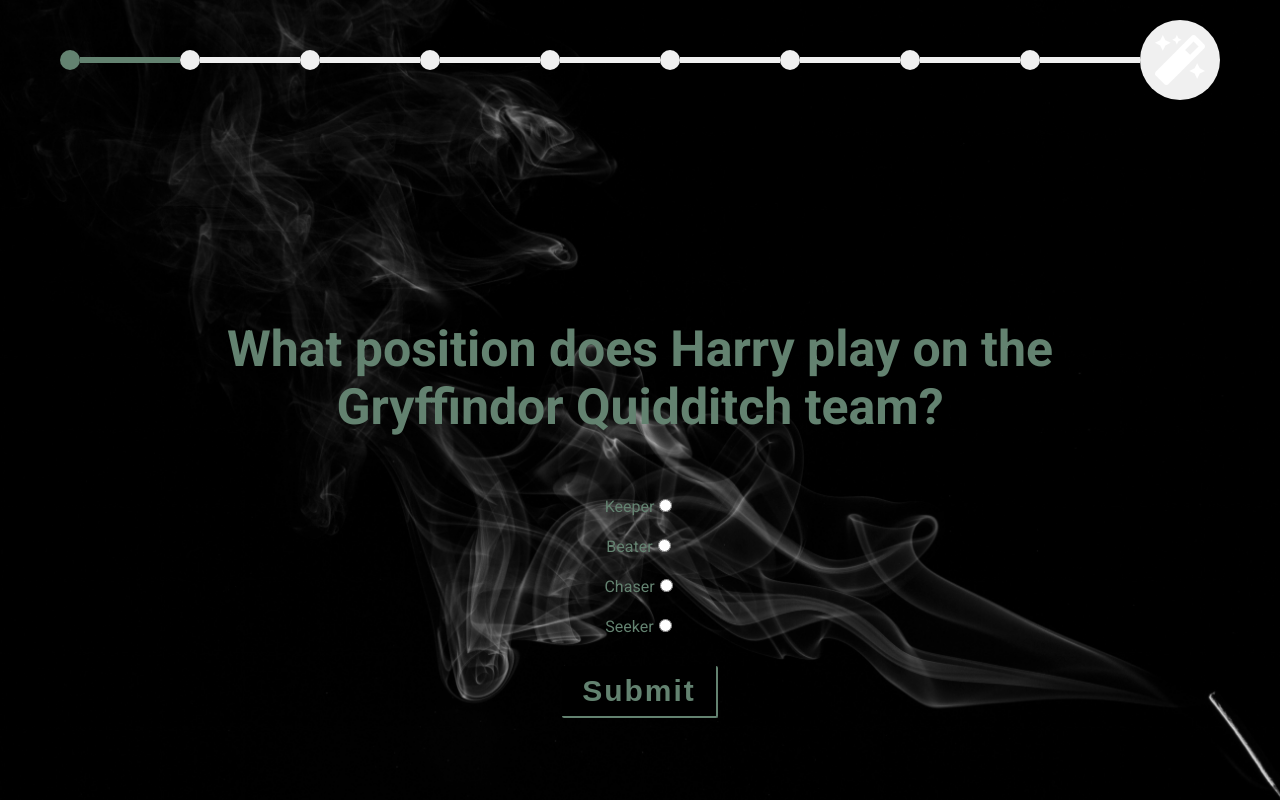
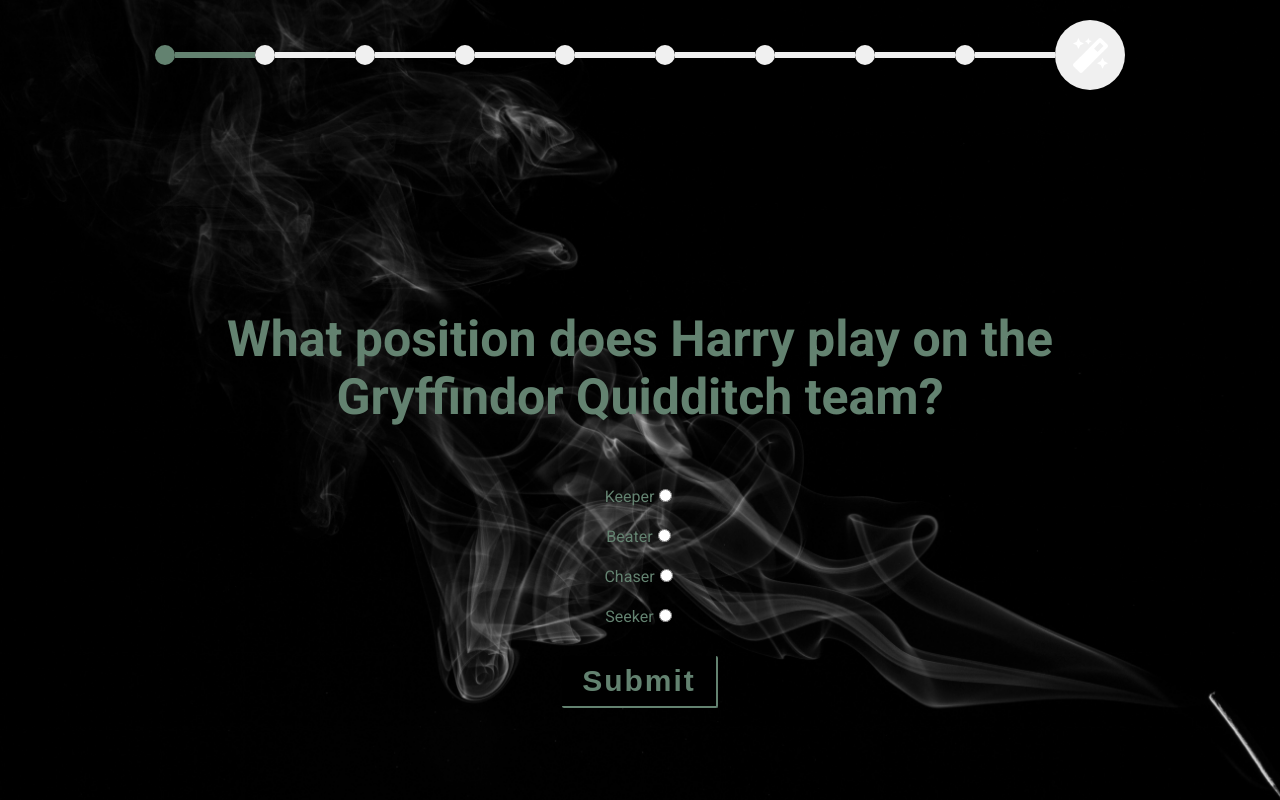
Before and after one commit to Technigo/project-redux-quiz-old, a React (Create React App) app: page / in a window 1280 px wide. Both pictures are taken after a click on the button "Take the quiz". Built offline with nearby package versions, Linux system fonts and the light colour scheme.

Commit message:
Desktop summary centered

```diff
--- a/src/components/ProgressBar.js
+++ b/src/components/ProgressBar.js
@@ -82,7 +82,7 @@ const Line = styled.div`
     width: 40px;
   }
   @media (min-width: 1025px) {
-    width: 100px;
+    width: 80px;
     height: 6px;
   }
 `;
@@ -102,8 +102,8 @@ const IconContainer = styled.div`
     font-size: 30px;
   }
   @media (min-width: 1025px) {
-    height: 80px;
-    width: 80px;
-    font-size: 50px;
+    height: 70px;
+    width: 70px;
+    font-size: 35px;
   }
 `;
--- a/src/components/Summary.js
+++ b/src/components/Summary.js
@@ -54,11 +54,16 @@ const SummaryAnswer = styled.section`
   display: flex;
   flex-direction: column;
   margin: 0 15px;
+
+  @media (min-width: 1025px) {
+    font-size: 24px;
+  }
 `;
 
 const Question = styled.span`
   font-weight: bold;
   margin: 4px 0 10px 0;
+
 `;
 
 const AnswerWrapper = styled.div`
--- a/src/screens/SummaryScreen.js
+++ b/src/screens/SummaryScreen.js
@@ -32,7 +32,7 @@ const SummaryContainer = styled.section`
   }
   @media (min-width: 1025px) {
     font-size: 40px;
-    padding: 20px 100px 20px 100px;
+    padding: 20px 420px 20px 420px;
   }
 `;
 
@@ -48,6 +48,7 @@ const RestartButton = styled.button`
   font-size: 16px;
   cursor: pointer;
   letter-spacing: 2px;
+  margin-bottom: 20px;
   @media (min-width: 668px) and (max-width: 1024px) {
     margin-bottom: 40px;
     font-size: 25px;
```
Also changed, not shown: 1 other file (tests, documents, lock files or other folders).
